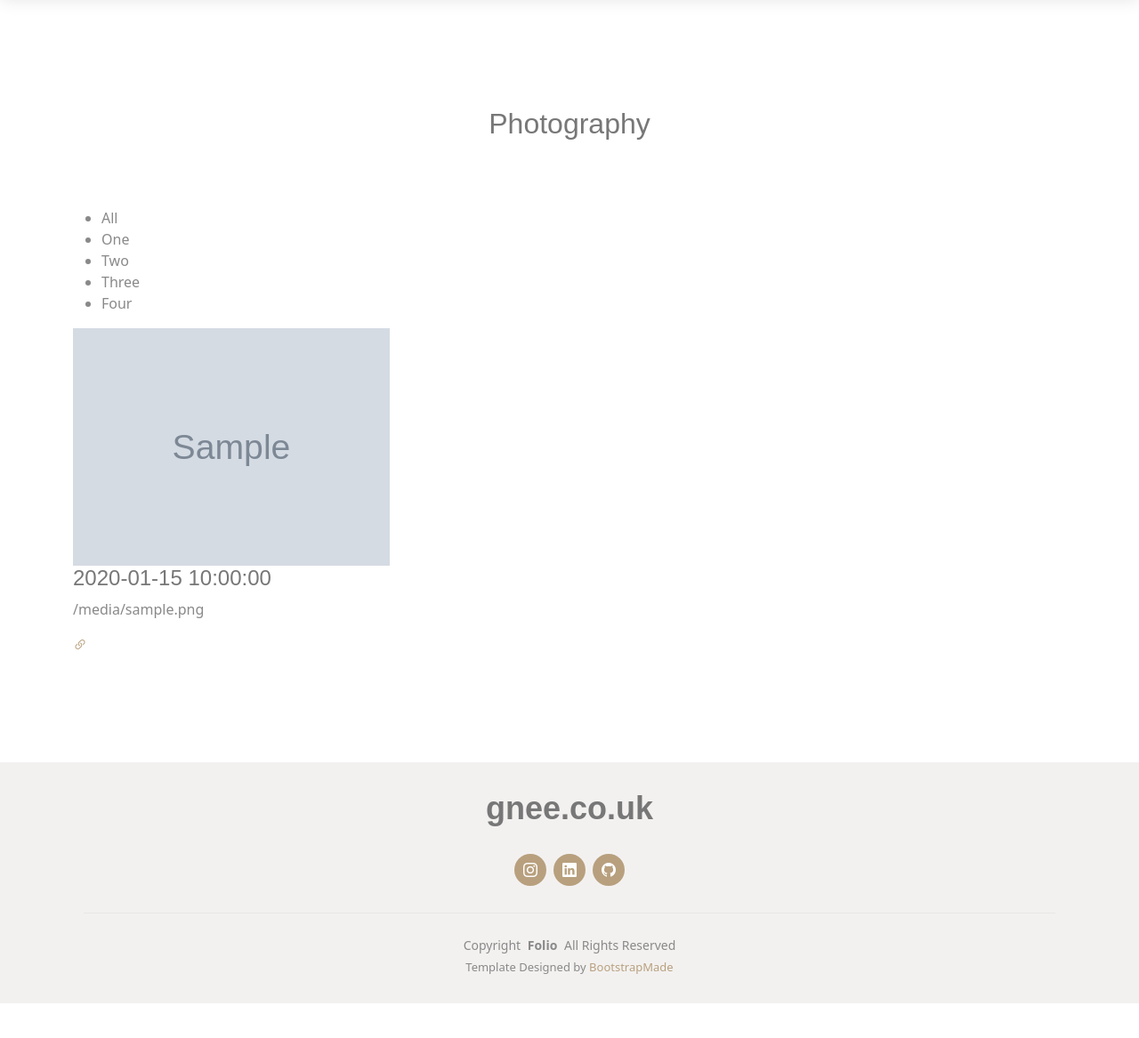
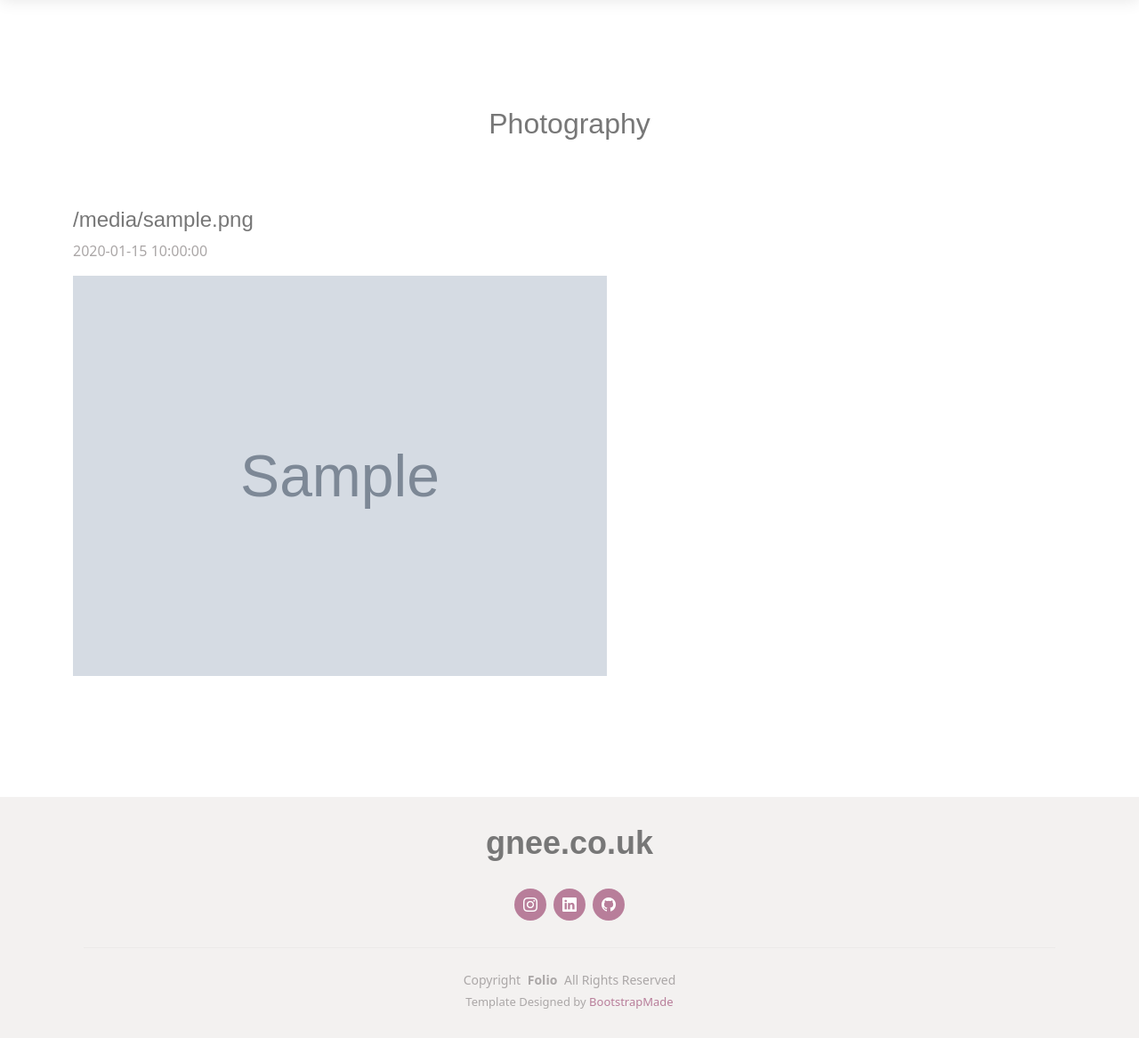
Before and after one commit to gnee-git/gnee-website, a Flask app: template templates/photography.html in a window 1280 px wide. Shown: the part 80-1247 px from the top of the page at 89% size. Before the commit the page ends 1208 px from the top, so only its background shows below. Run offline with Flask 3, Linux system fonts and the light colour scheme; the template is opened without the code that fills it: most values are stand-ins (such as "Sample title", 1, 10 or a date in 2020); grey boxes marked "Sample" are stand-in pictures; parts of the project's set-up code (start-up, migrations or seed data) failed here and were passed over; some libraries are stand-ins or nearby versions; some web fonts are replaced.

Commit message:
Updated Blog, Photography and Professional pages.

```diff
--- a/app.py
+++ b/app.py
@@ -2,10 +2,31 @@ from flask import Flask, render_template, url_for
 from database.db_utils import get_photos, get_blog_posts
 from create_db import db
 from config import Config
+from google.cloud import storage
 import os
+import json
+
+with open('settings.json', 'r') as f:
+    settings = json.load(f)
+
+# Ignore the app.context - let's find the database file using the google cloud storage client
+GCS_BUCKET_NAME = settings['GCS_BUCKET_NAME']
+GCS_PROJECT_ID = settings['GCS_PROJECT_NAME']  # Replace with your project ID
+GCS_DATABASE_FILE = settings['GCS_DATABASE_NAME']  # Name of the SQLite file in GCS
+
+# Initialize Google Cloud Storage client
+storage_client = storage.Client(project=GCS_PROJECT_ID)
+bucket = storage_client.bucket(GCS_BUCKET_NAME)
 
 app = Flask(__name__)
 app.config.from_object(Config)
+
+# Initialize the database with the app, loading the sqlite file from GCS_DATABASE_FILE if it exists
+if not os.path.exists(app.config['SQLALCHEMY_DATABASE_URI'].split('///')[1]):
+    blob = bucket.blob(GCS_DATABASE_FILE)
+    blob.download_to_filename(app.config['SQLALCHEMY_DATABASE_URI'].split('///')[1])
+
+
 
 db.init_app(app)
 
--- a/post_manager.py
+++ b/post_manager.py
@@ -39,7 +39,8 @@ if not os.path.exists(app.config['SQLALCHEMY_DATABASE_URI'].split('///')[1]):
 def create_blog_post():
     def save_blog_post():
         content = blog_text.get("1.0", "end-1c")
-        post = Post(post_type='blog', blog_text=content)
+        title = blog_title.get()
+        post = Post(post_type='blog', blog_text=content, blog_title=title)
         with app.app_context():
             db.session.add(post)
             db.session.commit()
--- a/static/css/main.css
+++ b/static/css/main.css
@@ -27,9 +27,9 @@
 /* Global Colors - The following color variables are used throughout the website. Updating them here will change the color scheme of the entire website */
 :root {
   --background-color: #ffffff; /* Background color for the entire website, including individual sections */
-  --default-color: #898989; /* Default color used for the majority of the text content across the entire website */
+  --default-color: #aba7a7; /* Default color used for the majority of the text content across the entire website */
   --heading-color: #777777; /* Color for headings, subheadings and title throughout the website */
-  --accent-color: #b8a07e; /* Accent color that represents your brand on the website. It's used for buttons, links, and other elements that need to stand out */
+  --accent-color: #b87e9a; /* Accent color that represents your brand on the website. It's used for buttons, links, and other elements that need to stand out */
   --surface-color: #ffffff; /* The surface color is used as a background of boxed elements within sections, such as cards, icon boxes, or other elements that require a visual separation from the global background. */
   --contrast-color: #ffffff; /* Contrast color for text, ensuring readability against backgrounds of accent, heading, or default colors. */
 }
@@ -52,10 +52,10 @@
 }
 
 .dark-background {
-  --background-color: #858484;
+  --background-color: #f4a377;
   --default-color: #ffffff;
   --heading-color: #ffffff;
-  --surface-color: #9e9e9e;
+  --surface-color: #f4a377;
   --contrast-color: #ffffff;
 }
 
--- a/templates/blog.html
+++ b/templates/blog.html
@@ -34,8 +34,7 @@
                 <div class="swiper-slide">
                 <div class="testimonial-item">
                     <h3>{{ post.blog_title }}</h3>
-                    <h4>{{ post.date_time }}</h4>
-                    <i class="bi bi-bookmark"></i>
+                    <p>{{ post.date_time }}</p>
                     <zero-md>
                         <template>
                         {{ post.blog_text }}
--- a/templates/photography.html
+++ b/templates/photography.html
@@ -9,41 +9,46 @@
         <h2>Photography</h2>
     </div><!-- End Section Title -->
 
-    <div class="container">
 
-        <div class="isotope-layout" data-default-filter="*" data-layout="masonry" data-sort="original-order">
+        <div class="container" data-aos="fade-up" data-aos-delay="100">
 
-        <ul class="portfolio-filters isotope-filters" data-aos="fade-up" data-aos-delay="100">
-            <li data-filter="*" class="filter-active">All</li>
-            <li data-filter=".filter-one">One</li>
-            <li data-filter=".filter-two">Two</li>
-            <li data-filter=".filter-three">Three</li>
-            <li data-filter=".filter-four">Four</li>
-        </ul><!-- End Portfolio Filters -->
-
-        <div class="row gy-4 isotope-container" data-aos="fade-up" data-aos-delay="200">
-
-            {% for photo in photos %}
-
-            <div class="col-lg-4 col-md-6 portfolio-item isotope-item filter-one">
-            <div class="portfolio-content h-100">
-                <img src= "{{ photo.photography_url }}" class="img-fluid" alt="{{ photo.photography_comment }}">
-                <div class="portfolio-info">
-                <h4>{{ photo.date_time }}</h4>
-                <p>{{ photo.photography_comment }}</p>
-                <a href="{{ photo.photography_url }}" title="{{ photo.date_time }}" data-gallery="photography-gallery-general" class="glightbox preview-link"><i class="bi bi-link-45deg"></i></a>
-                </div>
-            </div>
-            </div><!-- End Portfolio Item -->
-
-            {% endfor %}
+            <div class="swiper init-swiper">
+            <script type="application/json" class="swiper-config">
+                {
+                "loop": true,
+                "speed": 600,
+                "autoplay": {
+                    "delay": 5000
+                },
+                "slidesPerView": "auto",
+                "pagination": {
+                    "el": ".swiper-pagination",
+                    "type": "bullets",
+                    "clickable": true
+                }
+                }
+            </script>
 
 
-        </div><!-- End Portfolio Container -->
+            <div class="swiper-wrapper">
+                {% for photo in photos %}
+                    <div class="swiper-slide">
+                    <div class="testimonial-item">
+                        <h4>{{ photo.photography_comment }}</h4>
+                        <p>{{ photo.date_time }}</p>
+                        <a href="{{ photo.photography_url }}" title="{{ photo.date_time }}" data-gallery="photography-gallery-general" class="glightbox preview-link">
+                        <img src="{{ photo.photography_url }}" alt="{{ photo.date_time }}" class="img-fluid" width="600px" height="auto">
+                        </a>
 
+                        </p>
+                    </div>
+                    </div><!-- End testimonial item -->
+                {% endfor %}
+            </div>
+            <div class="swiper-pagination"></div>
+            </div>
         </div>
 
-    </div>
 
     </section><!-- /Portfolio Section -->
 
```
Also changed, not shown: create_db.py (+22 -0 lines), templates/professional.html (+101 -20 lines), gnee-database.sqlite.
